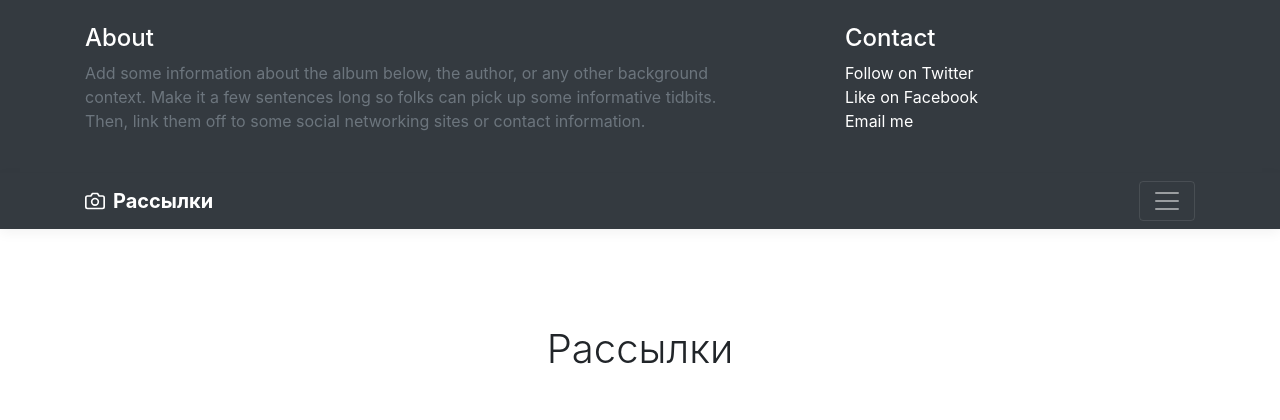
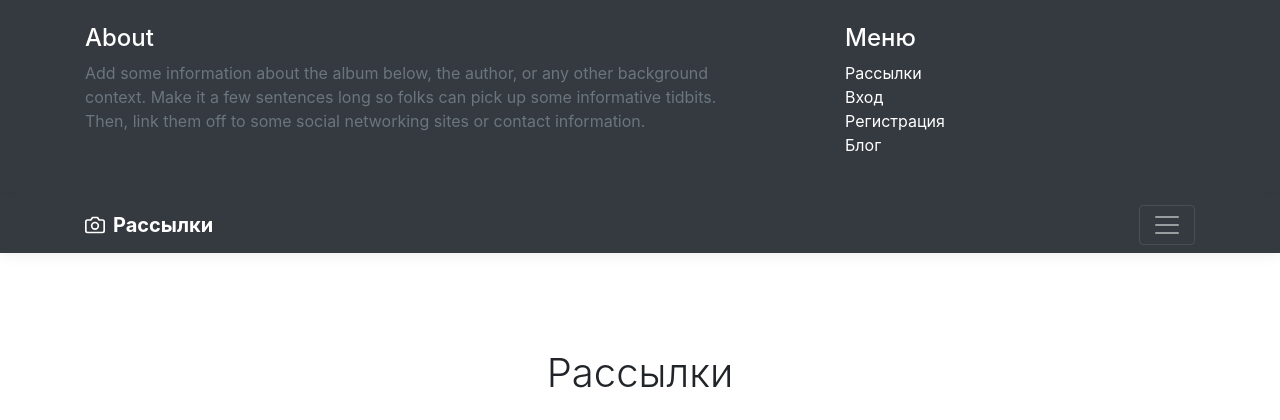
Before and after one commit to jekaGitHub/coursework_6, a Django app: page / in a window 1280 px wide, after a click that opens the changed part. Shown: the top 420 px of the page. Run offline with Django 5.2, Linux system fonts and the light colour scheme; data that the repository does not hold is empty; some libraries are stand-ins or nearby versions.

Commit message:
add menu item

```diff
--- a/mailings/templates/mailings/base.html
+++ b/mailings/templates/mailings/base.html
@@ -25,11 +25,12 @@
                         Then, link them off to some social networking sites or contact information.</p>
                 </div>
                 <div class="col-sm-4 offset-md-1 py-4">
-                    <h4 class="text-white">Contact</h4>
+                    <h4 class="text-white">Меню</h4>
                     <ul class="list-unstyled">
-                        <li><a href="#" class="text-white">Follow on Twitter</a></li>
-                        <li><a href="#" class="text-white">Like on Facebook</a></li>
-                        <li><a href="#" class="text-white">Email me</a></li>
+                        <li><a href="#" class="text-white">Рассылки</a></li>
+                        <li><a href="#" class="text-white">Вход</a></li>
+                        <li><a href="#" class="text-white">Регистрация</a></li>
+                        <li><a href="#" class="text-white">Блог</a></li>
                     </ul>
                 </div>
             </div>
```
